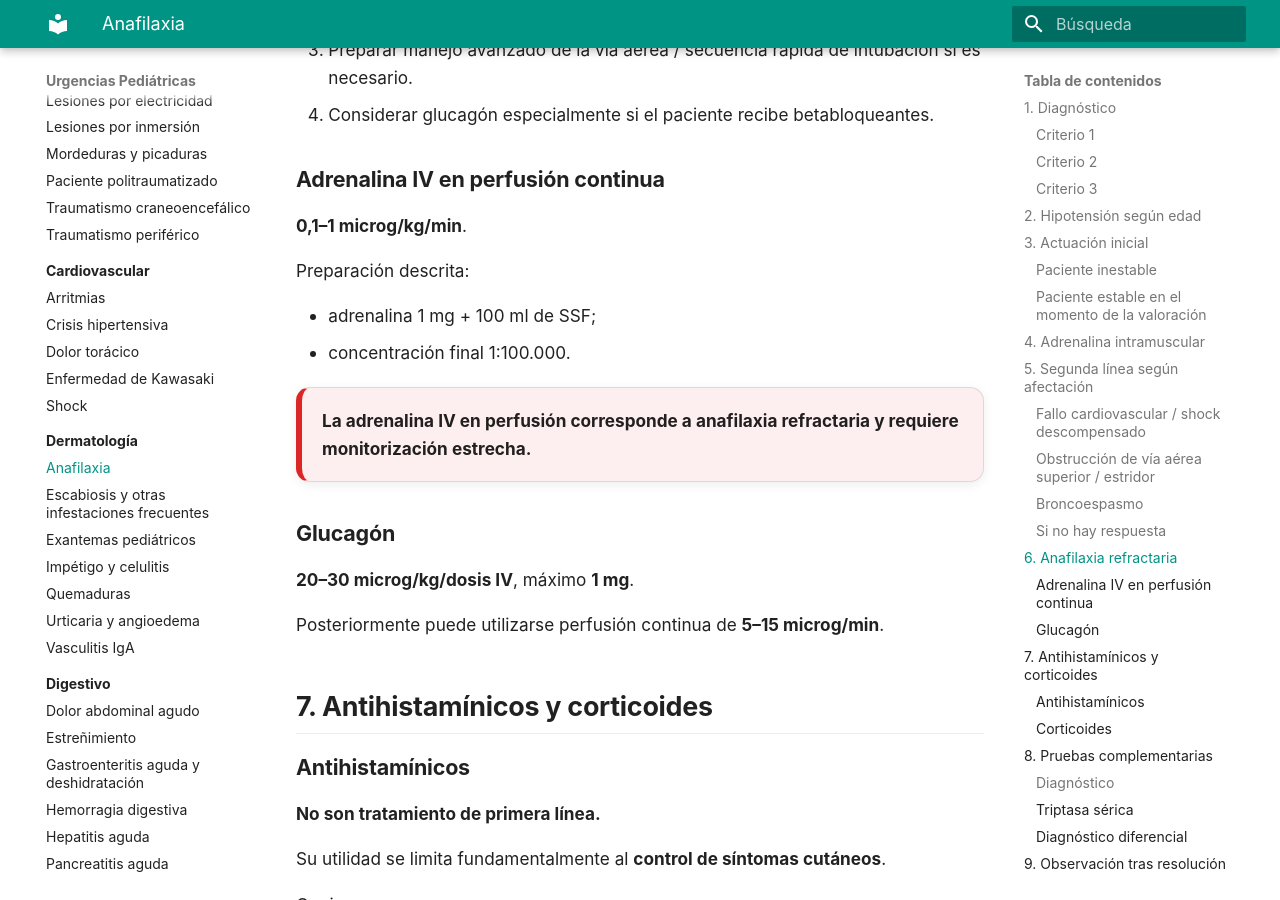
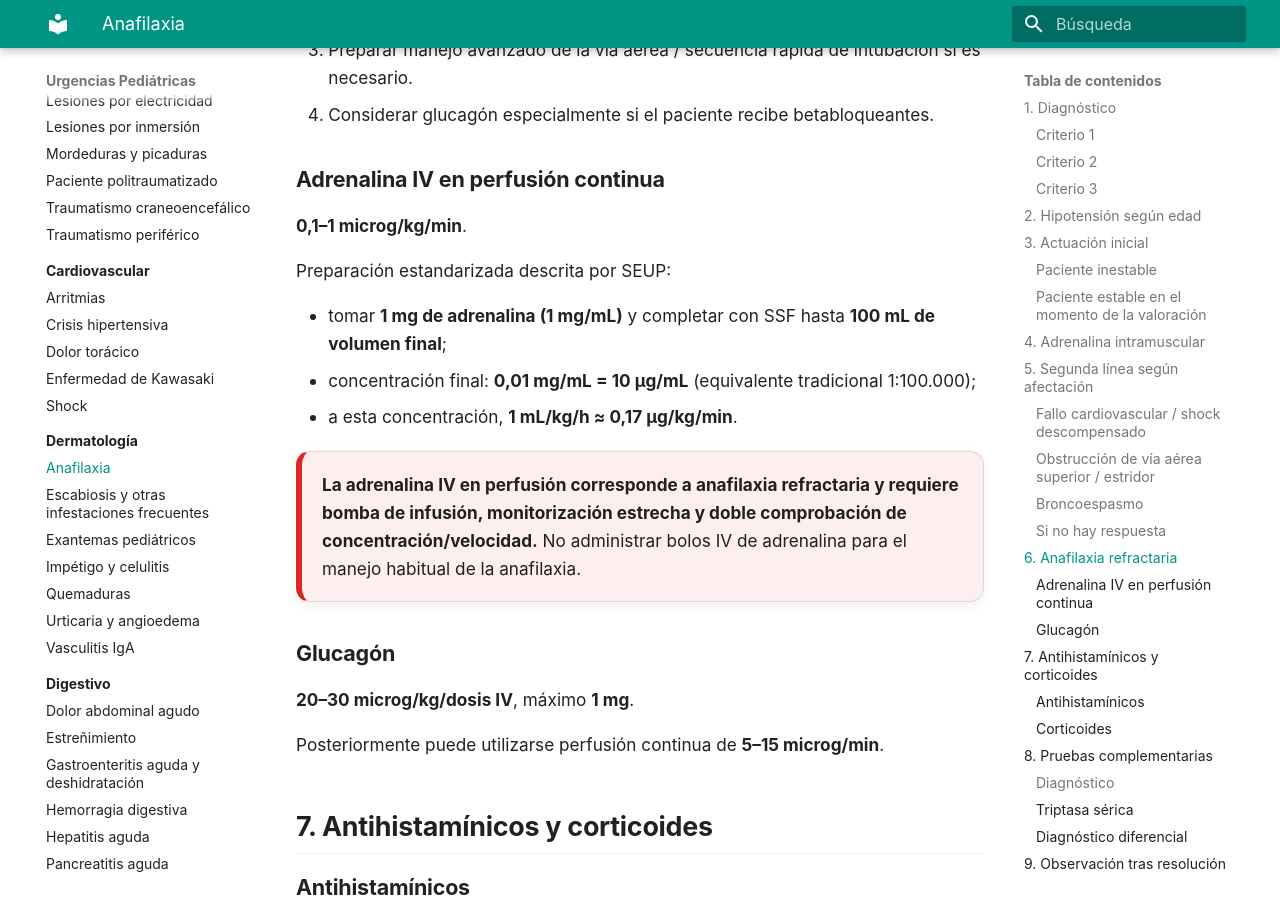
Before and after one commit to gonzaloares/urgencias-pediatricas, an MkDocs documentation site: the page built from docs/alergia/anafilaxia.md, in a window 1280 px wide and 900 px high, scrolled down 5071 px. Built offline with MkDocs 1.6.1 and Material for MkDocs 9.7.7, drawn with Linux system fonts in a browser that asks for light colours.

Commit message:
Auditoría alto riesgo: anafilaxia

```diff
--- a/docs/alergia/anafilaxia.md
+++ b/docs/alergia/anafilaxia.md
@@ -170,13 +170,14 @@ Si persisten síntomas respiratorios o cardiovasculares pese a **2 dosis de adre
 
 **0,1–1 microg/kg/min**.
 
-Preparación descrita:
+Preparación estandarizada descrita por SEUP:
 
-- adrenalina 1 mg + 100 ml de SSF;
-- concentración final 1:100.000.
+- tomar **1 mg de adrenalina (1 mg/mL)** y completar con SSF hasta **100 mL de volumen final**;
+- concentración final: **0,01 mg/mL = 10 µg/mL** (equivalente tradicional 1:100.000);
+- a esta concentración, **1 mL/kg/h ≈ 0,17 µg/kg/min**.
 
 <div class="clinical-card clinical-card-danger">
-  <strong>La adrenalina IV en perfusión corresponde a anafilaxia refractaria y requiere monitorización estrecha.</strong>
+  <strong>La adrenalina IV en perfusión corresponde a anafilaxia refractaria y requiere bomba de infusión, monitorización estrecha y doble comprobación de concentración/velocidad.</strong> No administrar bolos IV de adrenalina para el manejo habitual de la anafilaxia.
 </div>
 
 ### Glucagón
```
